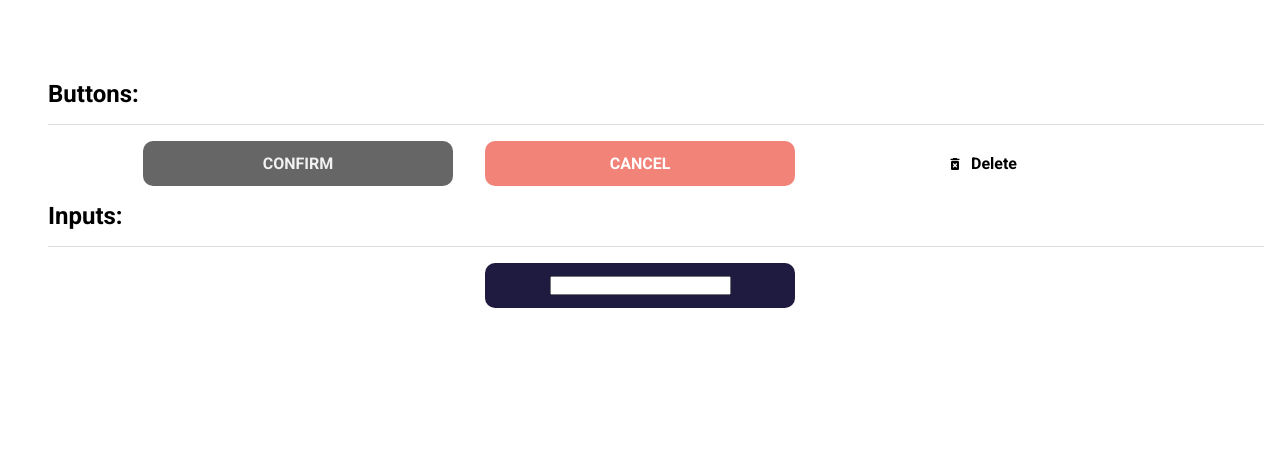
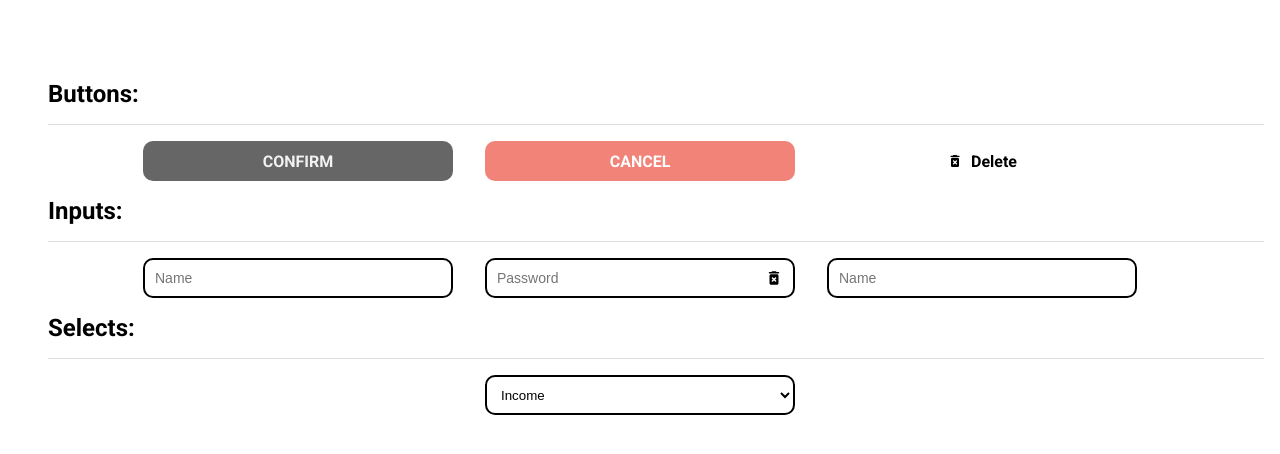
Before and after one commit to igorjung/piggy, a Next.js app: page / in a window 1280 px wide. Shown: the top 454 px of the page. Built offline with nearby package versions, Linux system fonts and the light colour scheme; a web font is replaced by a local one.

Commit message:
[CONFIGURATION] Add input and select components

```diff
--- a/src/components/Form/Button/styles.ts
+++ b/src/components/Form/Button/styles.ts
@@ -1,7 +1,7 @@
 import styled from 'styled-components'
 
 export const FormButton = styled.button`
-  height: 45px;
+  height: 40px;
   width: 310px;
 
   display: flex;
--- a/src/components/Form/Input/index.tsx
+++ b/src/components/Form/Input/index.tsx
@@ -6,17 +6,22 @@ import { FormInputWrapper } from './styles'
 
 interface InputProps extends InputHTMLAttributes<any> {
   icon?: OverridableComponent<any>
+  onIconClick?: React.MouseEventHandler<HTMLButtonElement>
 }
 
 const Input = ({
   icon,
-  className = 'primary',
+  onIconClick,
   ...rest
 }: InputProps) => {
   return (
-    <FormInputWrapper className={className}>
-      {icon && <SvgIcon component={icon}/>}
+    <FormInputWrapper>
       <input type="text" {...rest}/>
+      {icon && (
+        <button type="button" onClick={onIconClick}>
+          <SvgIcon component={icon}/>
+        </button>
+      )}
     </FormInputWrapper>
   )
 }
--- a/src/components/Form/Input/styles.ts
+++ b/src/components/Form/Input/styles.ts
@@ -1,34 +1,36 @@
 import styled from 'styled-components'
 
 export const FormInputWrapper = styled.div`
-  height: 45px;
+  height: 40px;
   width: 310px;
 
   display: flex;
   align-items: center;
-  justify-content: center;
+  justify-content: flex-start;
 
   border-radius: 10px;
-  color: ${({ theme }) => theme.white};
-  cursor: pointer;
+  border: 2px solid ${({ theme }) => theme.black};
 
-  svg {
-    height: 16px;
-    width: 16px;
-    margin-right: 8px;
+  input {
+    width: 100%;
+    height: 100%;
+
+    padding: 5px 10px;
+    font-size: 14px;
   }
 
-  &.primary {
-    background-color: ${({ theme }) => theme.darkBlue};
-  }
+  button {
+    display: flex;
+    align-items: center;
+    justify-content: center;
 
-  &.secondary {
-    background-color: ${({ theme }) => theme.pink};
-  }
+    padding-right: 10px;
+    cursor: pointer;
 
-  &.tertiary {
-    background-color: none;
-    color: ${({ theme }) => theme.black};
+    svg {
+      height: 18px;
+      width: 18px;
+    }
   }
 
   &:disabled {
--- a/src/components/Form/Select/index.tsx
+++ b/src/components/Form/Select/index.tsx
@@ -0,0 +1,22 @@
+import { SelectHTMLAttributes } from 'react'
+
+import { FormSelect } from './styles'
+
+interface SelectProps extends SelectHTMLAttributes<any> {
+  options: {
+    id: number
+    label: string
+  }[]
+}
+
+const Select = ({ options, ...rest }: SelectProps) => {
+  return (
+    <FormSelect {...rest}>
+      {options.map((option) => (
+        <option key={option.id}>{option.label}</option>
+      ))}
+    </FormSelect>
+  )
+}
+
+export default Select
--- a/src/components/Form/Select/styles.ts
+++ b/src/components/Form/Select/styles.ts
@@ -0,0 +1,18 @@
+import styled from 'styled-components'
+
+export const FormSelect = styled.select`
+  height: 40px;
+  width: 310px;
+
+  border-radius: 10px;
+  border: 2px solid ${({ theme }) => theme.black};
+  background-color: ${({ theme }) => theme.white};
+
+  padding: 5px 10px;
+
+  &:disabled {
+    background-color: ${({ theme }) => theme.darkGray};
+    color: ${({ theme }) => theme.lightGray};
+    cursor: not-allowed;
+  }
+`
--- a/src/components/Form/index.ts
+++ b/src/components/Form/index.ts
@@ -1,7 +1,9 @@
 import Button from './Button'
 import Input from './Input'
+import Select from './Select'
 
 export {
   Button,
-  Input
+  Input,
+  Select
 }
--- a/src/pages/index.tsx
+++ b/src/pages/index.tsx
@@ -3,7 +3,7 @@ import Head from 'next/head'
 import styled from 'styled-components'
 import { DeleteForeverRounded } from '@material-ui/icons'
 
-import { Button, Input } from '@components'
+import { Button, Input, Select } from '@components'
 
 const Wrapper = styled.main`
   display: flex;
@@ -77,7 +77,40 @@ const Home: NextPage = () => {
         <Title>Inputs:</Title>
         <Line>
           <Column>
-            <Input />
+            <Input
+              type="text"
+              placeholder='Name'
+            />
+          </Column>
+          <Column>
+            <Input
+              type="text"
+              icon={DeleteForeverRounded}
+              onIconClick={(event) => console.log('input icon click event: ', event)}
+              placeholder='Password'
+            />
+          </Column>
+          <Column>
+            <Input
+              disabled
+              type="text"
+              placeholder='Name'
+            />
+          </Column>
+        </Line>
+        <Title>Selects:</Title>
+        <Line>
+          <Column>
+            <Select
+              placeholder='Type'
+              options={[{
+                id: 1,
+                label: 'Income'
+              }, {
+                id: 2,
+                label: 'Outcome'
+              }]}
+            />
           </Column>
         </Line>
       </Wrapper>
--- a/src/styles/global.ts
+++ b/src/styles/global.ts
@@ -11,9 +11,13 @@ export default createGlobalStyle`
     height: 100%;
     font: 400 15px Roboto, sans-serif;
   }
-  button {
+  button, input {
     border: 0;
     background: none;
+
+    &:focus {
+      outline: none;
+    }
   }
   ul,li {
     list-style-type: none;
```
